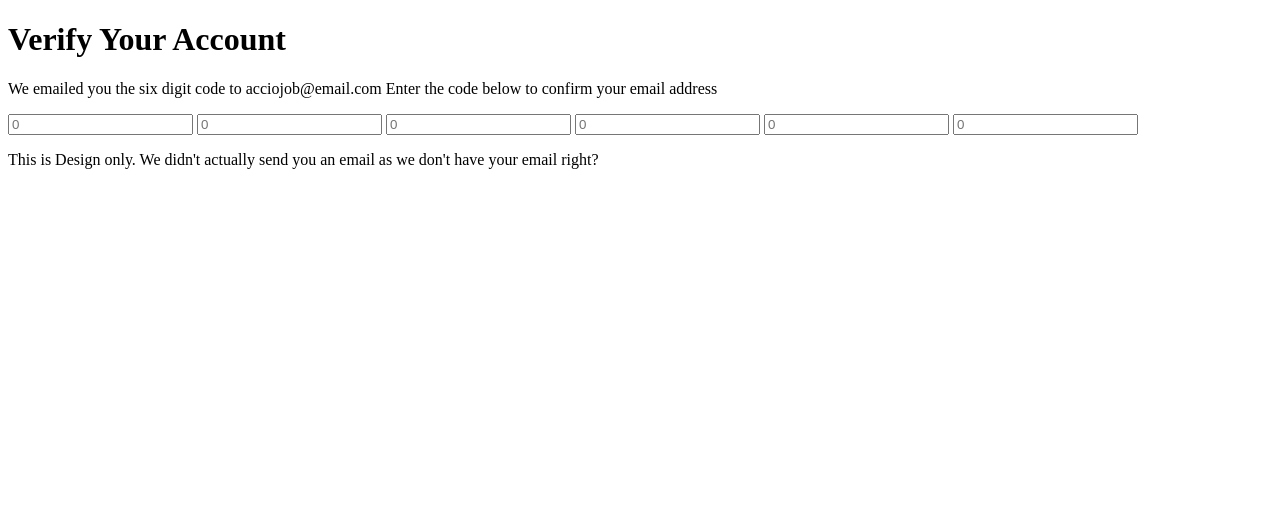
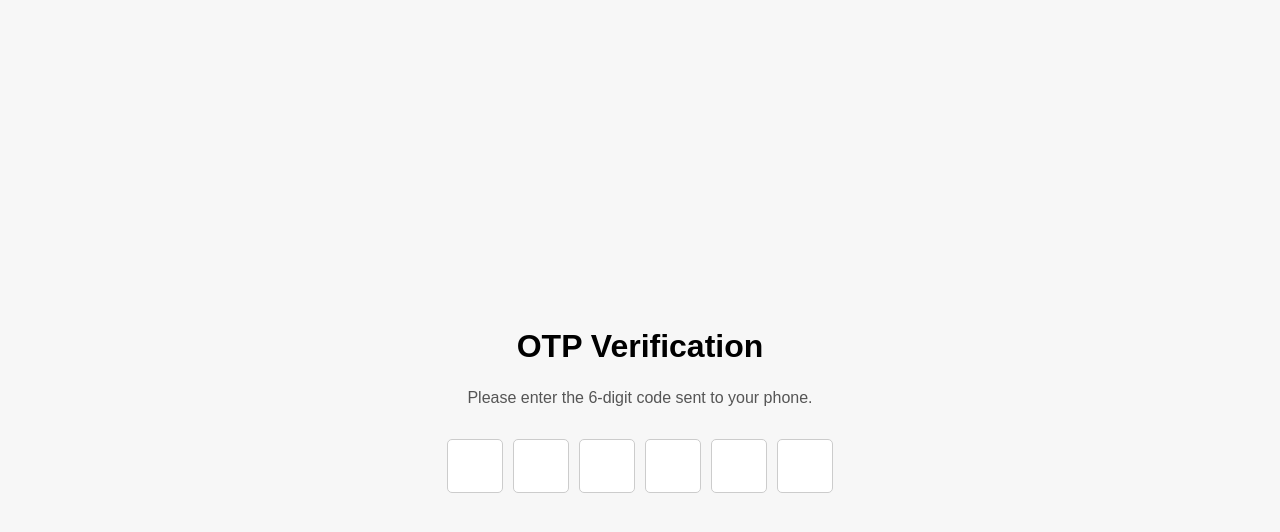
Before and after one commit to acciojob/OTP-mineshgaikar50, a website: page main.html in a window 1280 px wide. Drawn offline with Linux system fonts and the light colour scheme.

Commit message:
created a submission

```diff
--- a/main.html
+++ b/main.html
@@ -4,27 +4,91 @@
   <meta charset="UTF-8">
   <meta name="viewport" content="width=device-width, initial-scale=1.0">
   <title>OTP Verification</title>
-  <link rel="stylesheet" href="style.css">
+  <style>
+    body {
+      font-family: Arial, sans-serif;
+      display: flex;
+      flex-direction: column;
+      align-items: center;
+      justify-content: center;
+      height: 100vh;
+      margin: 0;
+      background-color: #f7f7f7;
+    }
+
+    #verification_heading {
+      font-size: 2rem;
+      margin-bottom: 0.5rem;
+    }
+
+    #verification_subtext {
+      font-size: 1rem;
+      margin-bottom: 2rem;
+      color: #555;
+    }
+
+    .code-container {
+      display: flex;
+      gap: 10px;
+    }
+
+    .code {
+      width: 50px;
+      height: 50px;
+      text-align: center;
+      font-size: 1.5rem;
+      border: 1px solid #ccc;
+      border-radius: 5px;
+      background-color: #fff;
+    }
+
+    .code:focus {
+      outline: 2px solid #007bff;
+    }
+  </style>
 </head>
 <body>
-  <!-- Heading -->
-  <h1 id="verification_heading">Verify Your Account</h1>
+  <h1 id="verification_heading">OTP Verification</h1>
+  <p id="verification_subtext">Please enter the 6-digit code sent to your phone.</p>
 
-  <!-- Subheading -->
-  <p id="verification_subtext">We emailed you the six digit code to acciojob@email.com Enter the code below to confirm your email address</p>
+  <div class="code-container">
+    <input type="text" maxlength="1" class="code" />
+    <input type="text" maxlength="1" class="code" />
+    <input type="text" maxlength="1" class="code" />
+    <input type="text" maxlength="1" class="code" />
+    <input type="text" maxlength="1" class="code" />
+    <input type="text" maxlength="1" class="code" />
+  </div>
 
-  <!-- OTP Input Container -->
-  <div class="code-container">
-    <input type="text" class="code" maxlength="1"  placeholder="0"/>
-    <input type="text" class="code" maxlength="1"  placeholder="0"/>
-    <input type="text" class="code" maxlength="1"  placeholder="0"/>
-    <input type="text" class="code" maxlength="1"  placeholder="0"/>
-    <input type="text" class="code" maxlength="1"  placeholder="0"/>
-    <input type="text" class="code" maxlength="1"  placeholder="0"/>
-  </div>
-  <p class="description">This is Design only. We didn't actually send you an email as we don't have your email right?</p>
+  <script>
+    const inputs = document.querySelectorAll('.code');
 
-  <!-- JavaScript -->
-  <script src="script.js"></script>
+    inputs.forEach((input, index) => {
+      input.addEventListener('input', (e) => {
+        if (e.target.value.length > 0 && index < inputs.length - 1) {
+          inputs[index + 1].focus();
+        }
+      });
+
+      input.addEventListener('keydown', (e) => {
+        if (e.key === 'Backspace') {
+          if (input.value === '' && index > 0) {
+            inputs[index - 1].focus();
+          }
+        }
+      });
+
+      input.addEventListener('paste', (e) => {
+        const data = e.clipboardData.getData('text');
+        if (data.length === inputs.length && !isNaN(data)) {
+          inputs.forEach((input, idx) => {
+            input.value = data[idx];
+          });
+          inputs[inputs.length - 1].focus();
+          e.preventDefault();
+        }
+      });
+    });
+  </script>
 </body>
 </html>
--- a/styles.css
+++ /dev/null
@@ -1,66 +0,0 @@
-/* General Reset */
-* {
-    margin: 0;
-    padding: 0;
-    box-sizing: border-box;
-  }
-
-  body {
-    display: flex;
-    flex-direction: column;
-    align-items: center;
-    justify-content: center;
-    height: 100vh;
-    font-family: Arial, sans-serif;
-    background-color: #f4f4f9;
-  }
-
-  #verification_heading {
-    font-size: 2rem;
-    margin-bottom: 0.5rem;
-  }
-
-  #verification_subtext {
-    color: #555;
-    margin-bottom: 1.5rem;
-    font-size: 1rem;
-  }
-
-  .code-container {
-    display: flex;
-    justify-content: center;
-    gap: 10px;
-  }
-
-  .code {
-    width: 50px;
-    height: 50px;
-    text-align: center;
-    font-size: 1.5rem;
-    border: 2px solid #ddd;
-    border-radius: 5px;
-    outline: none;
-    transition: border-color 0.3s ease;
-  }
-
-  .code:focus {
-    border-color: #007bff;
-    box-shadow: 0 0 3px #007bff;
-  }
-
-  /* Remove input number spinner */
-  input[type=number]::-webkit-inner-spin-button,
-  input[type=number]::-webkit-outer-spin-button {
-    -webkit-appearance: none;
-    margin: 0;
-  }
-  .description {
-    margin-top: 15px;
-    padding: 10px 15px;
-    background-color: #eaeaea; /* Light grey background */
-                                 /* Slightly darker grey border */
-    border-radius: 5px;        /* Rounded corners */
-    text-align: center;
-    font-size: 0.9rem;
-    color: #333;
-  }
```
